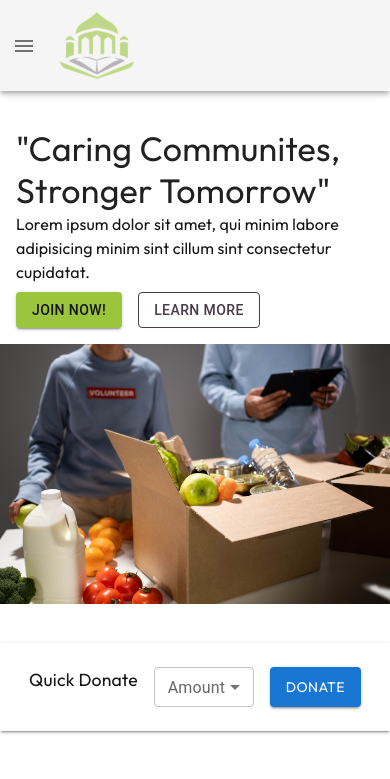
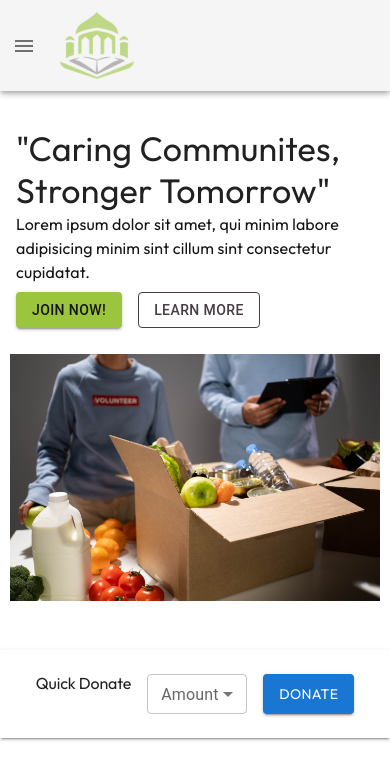
Before and after one commit to AlphaSap/charity-website, a React (Vite) app: page / in a window 390 px wide. Shown: the top 779 px of the page. Built offline with nearby package versions, Linux system fonts and the light colour scheme.

Commit message:
Fixed tinny error on small screen

```diff
--- a/src/components/banner/Banner.css
+++ b/src/components/banner/Banner.css
@@ -9,9 +9,8 @@
 
 }
 
-.banner-img-contianer img {
-  width: auto;
-  object-fit: cover;
+.banner-img {
+  padding: 20px;
 }
 
 @media (max-width: 760px) {
@@ -19,9 +18,10 @@
     display: flex;
     flex-direction: column;
   }
-  img {
+  .banner-img {
     width: 100%;
     margin: 0;
     object-fit: cover;
+    padding: 10px;
   }
 }
--- a/src/components/banner/Banner.tsx
+++ b/src/components/banner/Banner.tsx
@@ -49,7 +49,7 @@ function Banner() {
           </Stack>
         </Box>
         <span className="banner-img-container">
-          <img src="banner.jpg" width={500} />
+          <img className="banner-img" src="banner.jpg" width={500} />
         </span>
       </div>
       <QuickDonate />
--- a/src/components/banner/quick_donate/QuickDonate.tsx
+++ b/src/components/banner/quick_donate/QuickDonate.tsx
@@ -6,7 +6,19 @@ import Select, { SelectChangeEvent } from "@mui/material/Select";
 import { useState } from "react";
 import InputLabel from "@mui/material/InputLabel";
 import Box from "@mui/material/Box";
-import { Stack } from "@mui/material";
+import { Stack, ThemeProvider, Typography, createTheme } from "@mui/material";
+
+const theme = createTheme({
+  typography: {
+    h2: {
+      fontFamily: "var(--font-fam)",
+      fontSize: "1.5rem",
+      "@media (max-width: 420px)": {
+        fontSize: "1rem",
+      },
+    },
+  },
+});
 
 function QuickDonate() {
   const [amount, setAmount] = useState("");
@@ -24,8 +36,10 @@ function QuickDonate() {
         minWidth: 100,
       }}
     >
-        <p className="qd-t">Quick Donate</p>
-      <Box sx={{ minWidth: 100}}>
+      <ThemeProvider theme={theme}>
+        <Typography variant="h2">Quick Donate</Typography>
+      </ThemeProvider>
+      <Box sx={{ minWidth: 100 }}>
         <FormControl size="small" fullWidth>
           <InputLabel id="demo-simple-select-label">Amount</InputLabel>
           <Select
```
